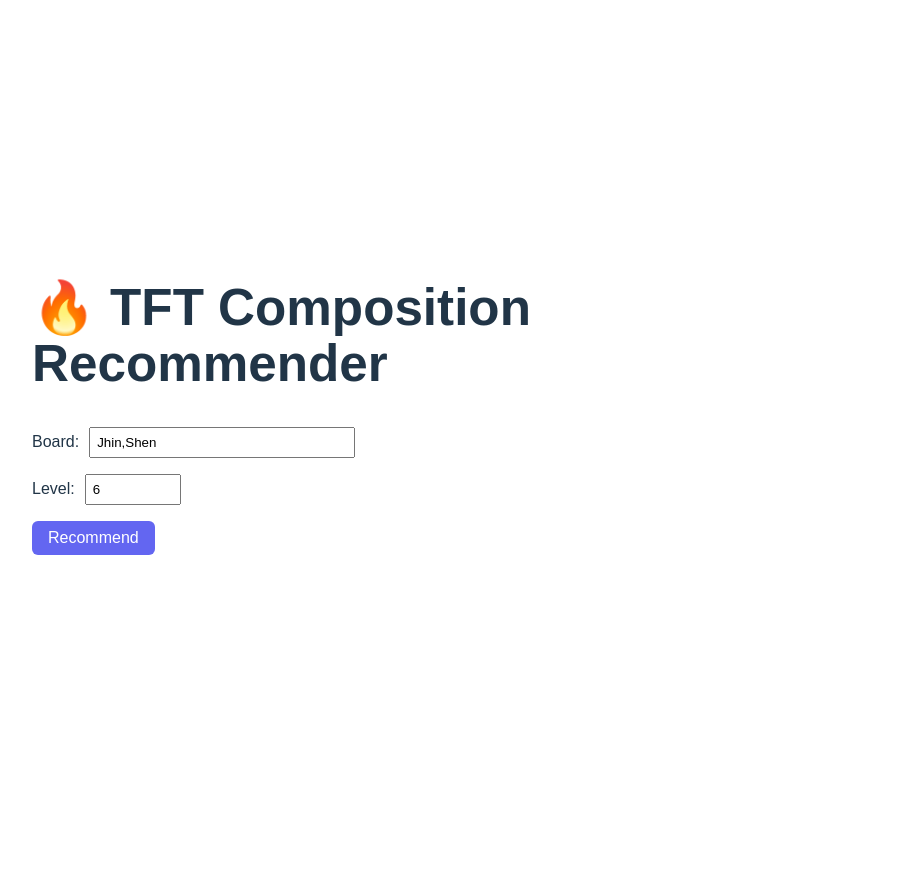
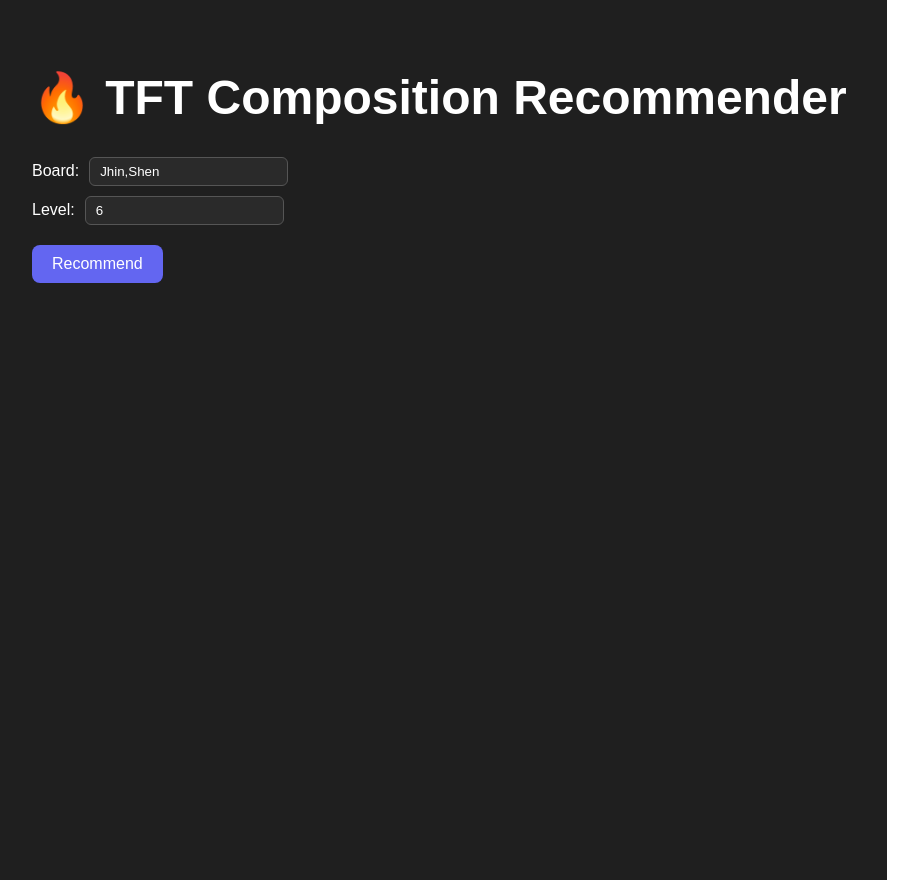
Before and after one commit to chenyiweifu108/TFTalent, a React app in the folder frontend/: page / in a window 1280 px wide. Shown: the whole page, without its empty margins (8-926 px from the left). Before the commit the page ends 800 px from the top, so only its background shows below. Built offline with nearby package versions, Linux system fonts and the light colour scheme; the HTML template or start-up script is replaced by a standard one.

Commit message:
Update App.tsx

```diff
--- a/frontend/src/App.tsx
+++ b/frontend/src/App.tsx
@@ -1,31 +1,22 @@
 import { useState } from "react";
 
-/** Tier 颜色映射 */
-const tierColor = (tier: string) => {
-  switch (tier) {
-    case "S":
-      return "#22c55e";
-    case "A":
-      return "#3b82f6";
-    case "B":
-      return "#facc15";
-    default:
-      return "#9ca3af";
-  }
+type Recommendation = {
+  rank: number;
+  comp_id: string;
+  tier: string;
+  difficulty: string;
+  final_units: string[];
 };
 
 function App() {
   const [board, setBoard] = useState("Jhin,Shen");
   const [level, setLevel] = useState(6);
-  const [result, setResult] = useState<any>(null);
+  const [result, setResult] = useState<Recommendation[] | null>(null);
   const [loading, setLoading] = useState(false);
-  const [error, setError] = useState<string | null>(null);
 
   const fetchRecommendation = async () => {
+    setLoading(true);
     try {
-      setLoading(true);
-      setError(null);
-
       const res = await fetch(
         "https://tftalent-3.onrender.com/recommendations",
         {
@@ -34,20 +25,17 @@
             "Content-Type": "application/json",
           },
           body: JSON.stringify({
-            board: board.split(","),
+            board: board.split(",").map((b) => b.trim()),
             level: Number(level),
           }),
         }
       );
 
-      if (!res.ok) {
-        throw new Error("Failed to fetch recommendation");
-      }
-
       const data = await res.json();
-      setResult(data);
-    } catch (err: any) {
-      setError("Failed to fetch recommendation. Please try again.");
+      setResult(data.recommendations);
+    } catch (err) {
+      console.error(err);
+      alert("Failed to fetch recommendation");
     } finally {
       setLoading(false);
     }
@@ -56,114 +44,122 @@
   return (
     <div
       style={{
-        padding: 40,
-        maxWidth: 700,
-        margin: "0 auto",
+        minHeight: "100vh",
+        background: "#1f1f1f",
+        color: "white",
+        padding: "40px",
         fontFamily: "Arial, sans-serif",
       }}
     >
-      <h1>🔥 TFT Composition Recommender</h1>
+      <h1 style={{ fontSize: 48 }}>🔥 TFT Composition Recommender</h1>
 
-      {/* Input Area */}
-      <div style={{ marginBottom: 16 }}>
+      {/* Input */}
+      <div style={{ marginTop: 20 }}>
+        <div style={{ marginBottom: 10 }}>
           <label>Board:</label>
           <input
+            style={inputStyle}
             value={board}
             onChange={(e) => setBoard(e.target.value)}
-          style={{ marginLeft: 10, padding: 6, width: 250 }}
           />
         </div>
 
-      <div style={{ marginBottom: 16 }}>
+        <div style={{ marginBottom: 10 }}>
           <label>Level:</label>
           <input
             type="number"
+            style={inputStyle}
             value={level}
             onChange={(e) => setLevel(Number(e.target.value))}
-          style={{ marginLeft: 10, padding: 6, width: 80 }}
           />
         </div>
 
-      <button
-        onClick={fetchRecommendation}
-        style={{
-          padding: "8px 16px",
+        <button style={buttonStyle} onClick={fetchRecommendation}>
+          {loading ? "Loading..." : "Recommend"}
+        </button>
+      </div>
+
+      {/* Result */}
+      <div style={{ marginTop: 40 }}>
+        {result?.map((rec, idx) => (
+          <div key={idx} style={cardStyle}>
+            <div style={{ display: "flex", justifyContent: "space-between" }}>
+              <h2>
+                #{idx + 1} {rec.comp_id}
+              </h2>
+              <span style={tierBadge}>{rec.tier}</span>
+            </div>
+
+            <p>
+              <strong>Difficulty:</strong> {rec.difficulty}
+            </p>
+
+            <p>
+              <strong>Units:</strong>
+            </p>
+            <div style={unitWrapper}>
+              {rec.final_units.map((u) => (
+                <span key={u} style={unitTag}>
+                  {u}
+                </span>
+              ))}
+            </div>
+          </div>
+        ))}
+      </div>
+    </div>
+  );
+}
+
+/* ---------- Styles ---------- */
+
+const inputStyle: React.CSSProperties = {
+  marginLeft: 10,
+  padding: "6px 10px",
   borderRadius: 6,
+  border: "1px solid #555",
+  background: "#2a2a2a",
+  color: "white",
+};
+
+const buttonStyle: React.CSSProperties = {
+  marginTop: 10,
+  padding: "10px 20px",
+  borderRadius: 8,
   border: "none",
   background: "#6366f1",
   color: "white",
   cursor: "pointer",
-        }}
-      >
-        Recommend
-      </button>
+  fontSize: 16,
+};
 
-      {/* Loading */}
-      {loading && <p style={{ marginTop: 20 }}>🔄 Calculating best comp...</p>}
+const cardStyle: React.CSSProperties = {
+  background: "#ffffff",
+  color: "#111",
+  borderRadius: 12,
+  padding: 20,
+  marginBottom: 20,
+};
 
-      {/* Error */}
-      {error && (
-        <p style={{ marginTop: 20, color: "red" }}>{error}</p>
-      )}
+const tierBadge: React.CSSProperties = {
+  background: "#22c55e",
+  color: "white",
+  padding: "6px 12px",
+  borderRadius: 8,
+  fontWeight: "bold",
+};
 
-      {/* Result */}
-      {result && result.recommendations && (
-        <div style={{ marginTop: 30 }}>
-          {result.recommendations.map((rec: any, idx: number) => (
-            <div
-              key={rec.comp_id}
-              style={{
-                border: "1px solid #e5e7eb",
-                borderRadius: 12,
-                padding: 16,
-                marginBottom: 16,
-                background: "#ffffff",
-                boxShadow: "0 2px 6px rgba(0,0,0,0.05)",
-              }}
-            >
-              {/* Header */}
-              <div
-                style={{
+const unitWrapper: React.CSSProperties = {
   display: "flex",
-                  justifyContent: "space-between",
-                  alignItems: "center",
-                }}
-              >
-                <h3 style={{ margin: 0 }}>
-                  #{idx + 1} {rec.comp_id}
-                </h3>
-                <span
-                  style={{
-                    padding: "4px 10px",
-                    borderRadius: 8,
-                    background: tierColor(rec.tier),
-                    color: "white",
-                    fontWeight: 600,
-                  }}
-                >
-                  {rec.tier}
-                </span>
-              </div>
+  flexWrap: "wrap",
+  gap: 8,
+};
 
-              {/* Body */}
-              <div style={{ marginTop: 10 }}>
-                <p>
-                  <strong>Final Level:</strong> {rec.final_level}
-                </p>
-                <p>
-                  <strong>Difficulty:</strong> {rec.difficulty}
-                </p>
-                <p>
-                  <strong>Units:</strong>{" "}
-                  {rec.final_units.join(", ")}
-                </p>
-              </div>
-            </div>
-          ))}
-        </div>
-      )}
-    </div>
-  );
-}
+const unitTag: React.CSSProperties = {
+  background: "#f3f4f6",
+  padding: "6px 10px",
+  borderRadius: 6,
+  fontSize: 14,
+};
 
 export default App;
```
Lines whose indentation alone changed are shown as unchanged.
